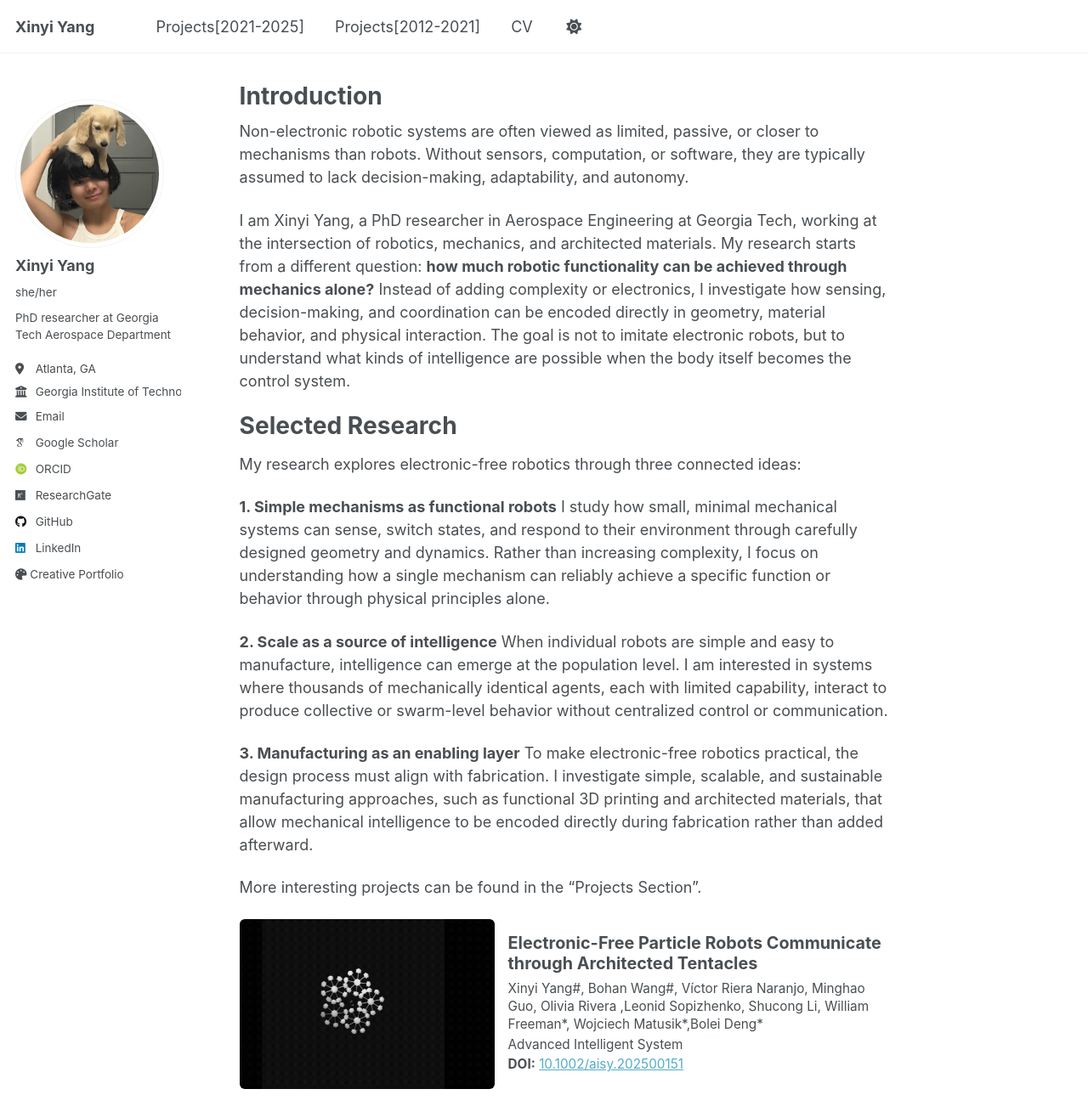
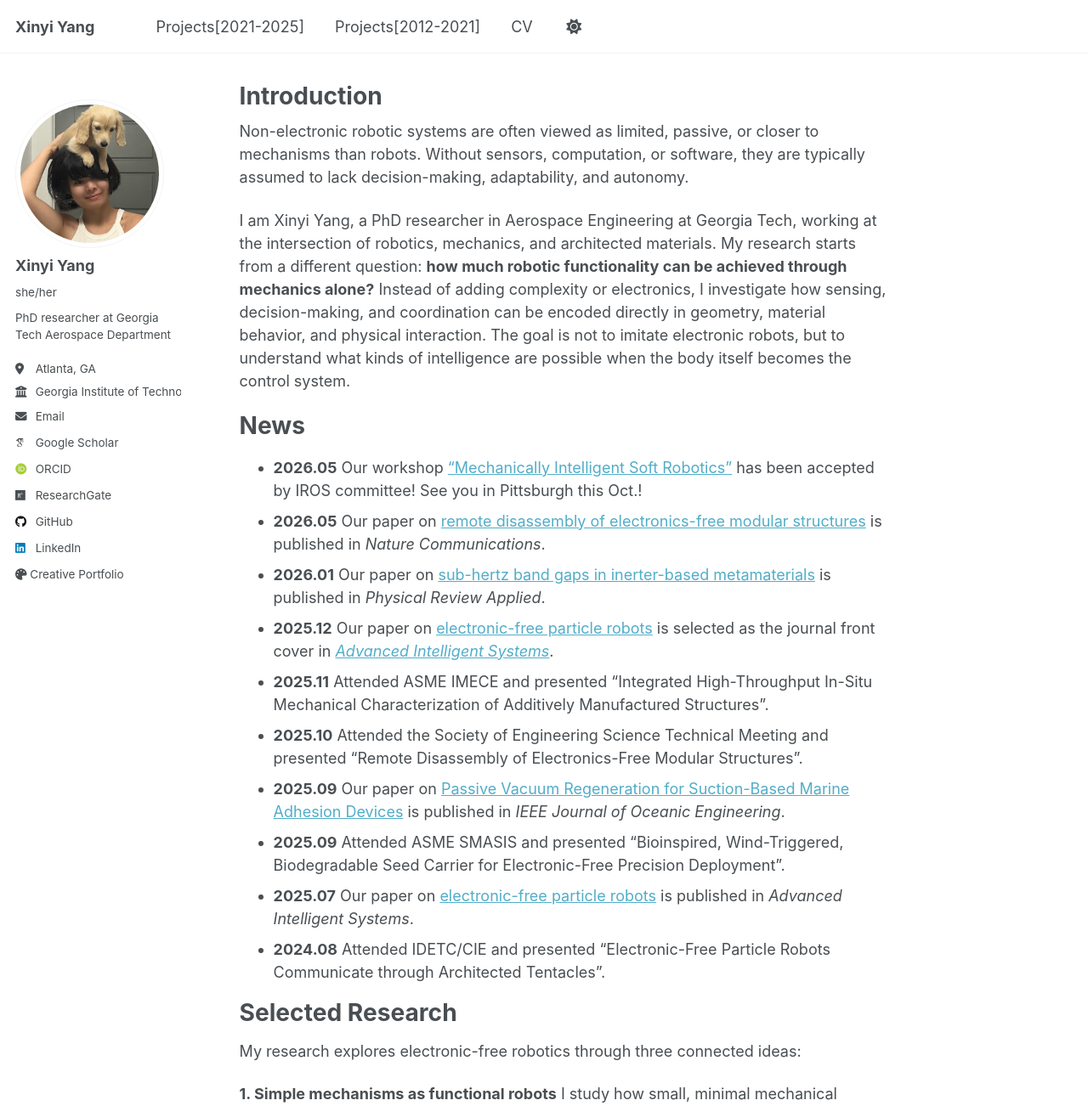
Before and after one commit to XinyiYang0/xinyiyang0.github.io, a Jekyll site: the page built from _pages/about.md, in a window 1280 px wide and 1400 px high, cut to the strip 0-1302 px from the top of the window. Shown: the whole strip at 85% size. Built offline with Jekyll 4.4.1, drawn with Linux system fonts in a browser that asks for light colours; some web fonts are replaced; a script that is not in the unit is left out.

Commit message:
add News section

```diff
--- a/_pages/about.md
+++ b/_pages/about.md
@@ -10,6 +10,19 @@ redirect_from:
 Non-electronic robotic systems are often viewed as limited, passive, or closer to mechanisms than robots. Without sensors, computation, or software, they are typically assumed to lack decision-making, adaptability, and autonomy.
 
 I am Xinyi Yang, a PhD researcher in Aerospace Engineering at Georgia Tech, working at the intersection of robotics, mechanics, and architected materials. My research starts from a different question: **how much robotic functionality can be achieved through mechanics alone?** Instead of adding complexity or electronics, I investigate how sensing, decision-making, and coordination can be encoded directly in geometry, material behavior, and physical interaction. The goal is not to imitate electronic robots, but to understand what kinds of intelligence are possible when the body itself becomes the control system.
+
+News
+======
+- **2026.05** Our workshop ["Mechanically Intelligent Soft Robotics"](https://sites.google.com/view/misr2026/home) has been accepted by IROS committee! See you in Pittsburgh this Oct.!
+- **2026.05** Our paper on [remote disassembly of electronics-free modular structures](https://doi.org/10.1038/s41467-026-72722-z) is published in *Nature Communications*.
+- **2026.01** Our paper on [sub-hertz band gaps in inerter-based metamaterials](https://doi.org/10.1103/nwvf-n7lg) is published in *Physical Review Applied*.
+- **2025.12** Our paper on [electronic-free particle robots](https://doi.org/10.1002/aisy.202500151) is selected as the journal front cover in [*Advanced Intelligent Systems*](https://advanced.onlinelibrary.wiley.com/toc/26404567/2025/7/12).
+- **2025.11** Attended ASME IMECE and presented "Integrated High-Throughput In-Situ Mechanical Characterization of Additively Manufactured Structures".
+- **2025.10** Attended the Society of Engineering Science Technical Meeting and presented "Remote Disassembly of Electronics-Free Modular Structures".
+- **2025.09** Our paper on [Passive Vacuum Regeneration for Suction-Based Marine Adhesion Devices](https://doi.org/10.1109/JOE.2025.3595607) is published in *IEEE Journal of Oceanic Engineering*.
+- **2025.09** Attended ASME SMASIS and presented "Bioinspired, Wind-Triggered, Biodegradable Seed Carrier for Electronic-Free Precision Deployment".
+- **2025.07** Our paper on [electronic-free particle robots](https://doi.org/10.1002/aisy.202500151) is published in *Advanced Intelligent Systems*.
+- **2024.08** Attended IDETC/CIE and presented "Electronic-Free Particle Robots Communicate through Architected Tentacles".
 
 Selected Research
 ======
```
